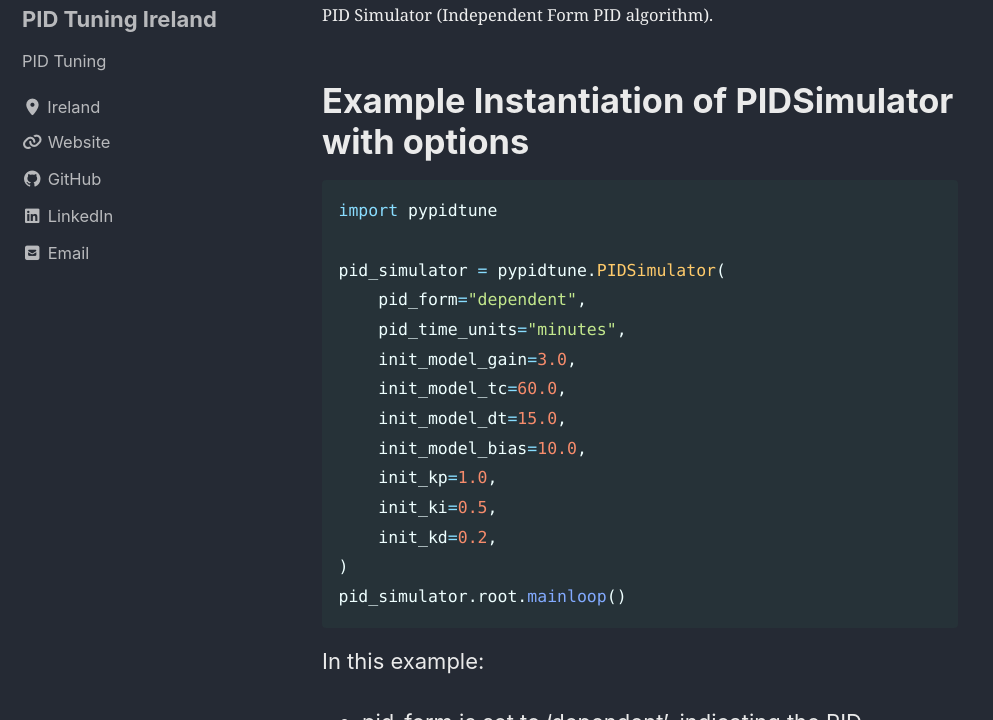
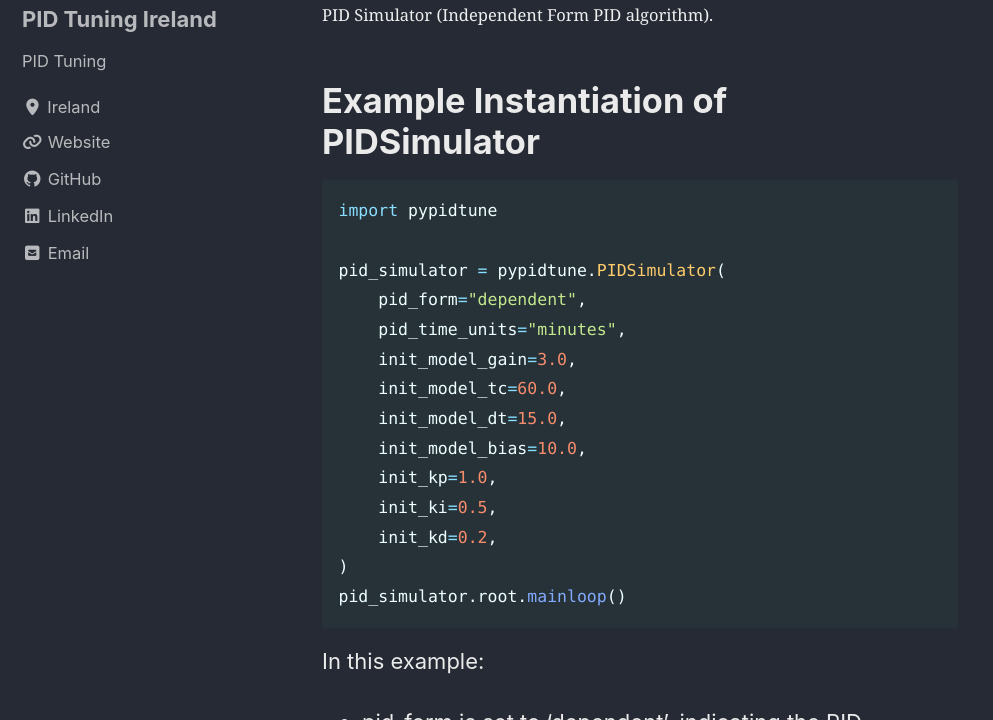
Before and after one commit to PIDTuningIreland/blog.github.io, a Jekyll site: the page built from _posts/2024-07-03-sim.md, in a window 1280 px wide and 900 px high, scrolled down 421 px, cut to the strip 180-900 px from the top of the window. Shown: the whole strip, without its empty margins (0-993 px from the left). Built offline with Jekyll 4.4.1, drawn with Linux system fonts in a browser that asks for light colours; cached includes are drawn as plain includes.

Commit message:
Update 2024-07-03-sim.md

````diff
--- a/_posts/2024-07-03-sim.md
+++ b/_posts/2024-07-03-sim.md
@@ -17,7 +17,7 @@ tags:
   <figcaption>PID Simulator (Independent Form PID algorithm).</figcaption>
 </figure>
 
-# Example Instantiation of PIDSimulator with options
+# Example Instantiation of PIDSimulator
 
 ```python
 import pypidtune
````
